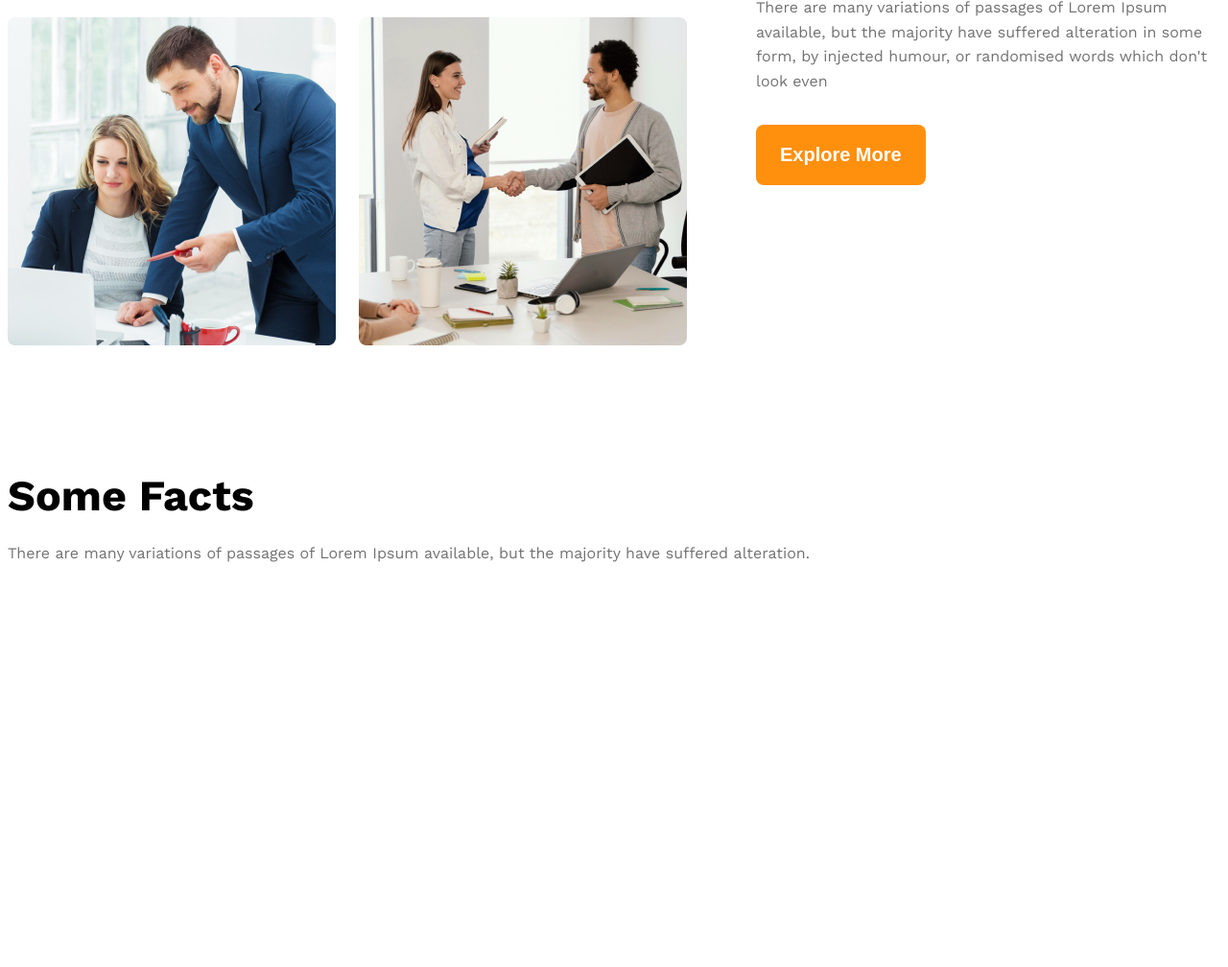
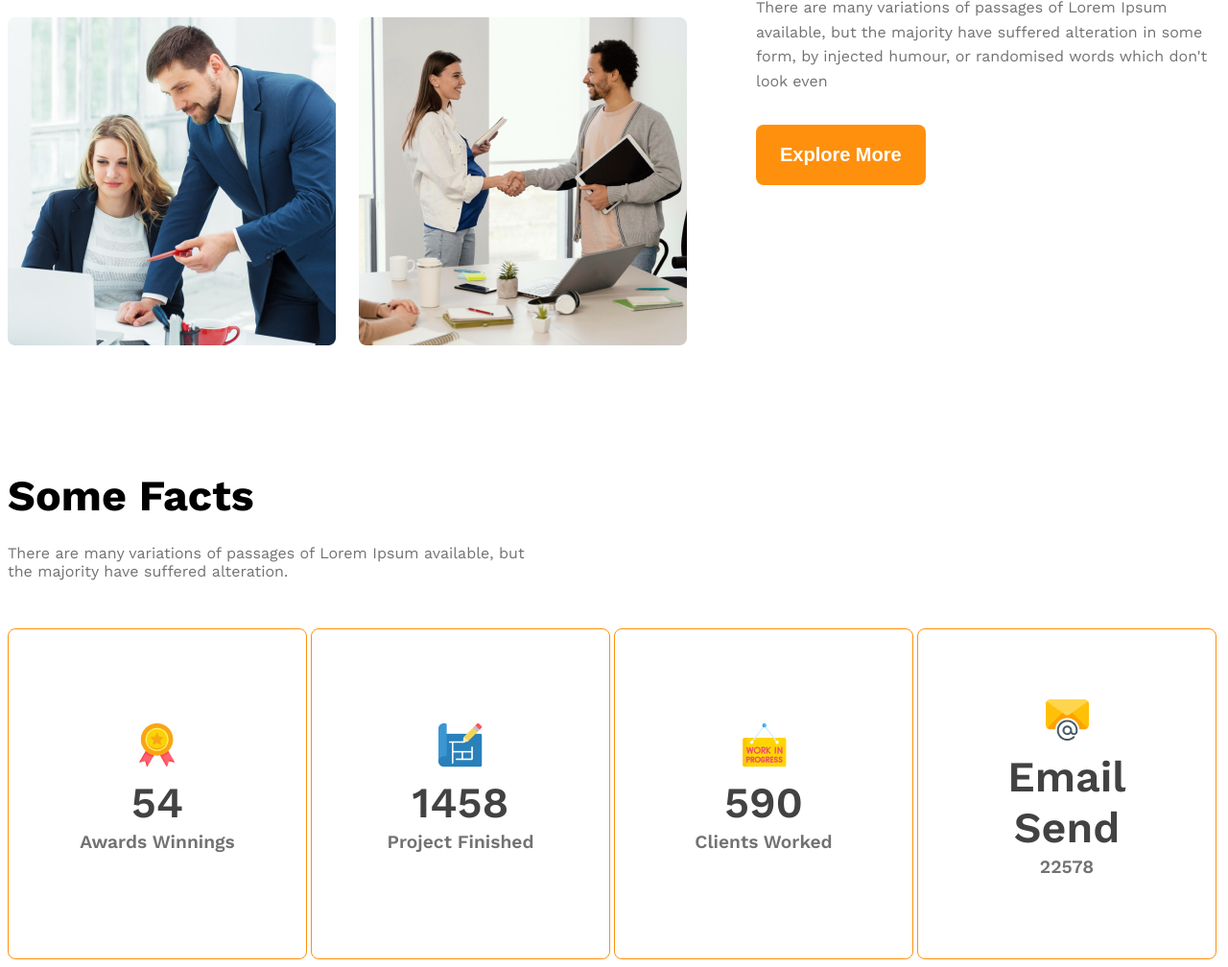
Before and after one commit to redoy49/architect-website, a plain HTML site: page index.html in a window 1280 px wide. Shown: the part 1682-2690 px from the top of the page at 96% size. Before the commit the page ends 2449 px from the top, so only its background shows below. Drawn offline with nearby package versions, Linux system fonts and the light colour scheme.

Commit message:
Completed some facts

```diff
--- a/index.html
+++ b/index.html
@@ -65,30 +65,38 @@
       <!-- Some facts -->
       <section>
         <h3 class="section-title">Some Facts</h3>
-        <p class="text-light-gray">
+        <p class="fact-description text-light-gray">
           There are many variations of passages of Lorem Ipsum available, but
           the majority have suffered alteration.
         </p>
         <div class="facts-container">
-          <div class="fact">
-            <img src="" alt="" class="fact-icon">
-            <h4 class="fact-number"></h4>
-            <h5 class="fact-name"></h5>
+          <div class="fact-card d-flex">
+            <div>
+              <img src="images/icons/ribon.png" alt="" class="fact-icon" />
+              <h4 class="fact-number text-gray">54</h4>
+              <h5 class="fact-name text-light-gray">Awards Winnings</h5>
+            </div>
           </div>
-          <div class="fact">
-            <img src="" alt="" class="fact-icon">
-            <h4 class="fact-number"></h4>
-            <h5 class="fact-name"></h5>
+          <div class="fact-card d-flex">
+            <div>
+              <img src="images/icons/projects.png" alt="" class="fact-icon" />
+              <h4 class="fact-number text-gray">1458</h4>
+              <h5 class="fact-name text-light-gray">Project Finished</h5>
+            </div>
           </div>
-          <div class="fact">
-            <img src="" alt="" class="fact-icon">
-            <h4 class="fact-number"></h4>
-            <h5 class="fact-name"></h5>
+          <div class="fact-card d-flex">
+            <div>
+              <img src="images/icons/customers.png" alt="" class="fact-icon" />
+              <h4 class="fact-number text-gray">590</h4>
+              <h5 class="fact-name text-light-gray">Clients Worked</h5>
+            </div>
           </div>
-          <div class="fact">
-            <img src="" alt="" class="fact-icon">
-            <h4 class="fact-number"></h4>
-            <h5 class="fact-name"></h5>
+          <div class="fact-card d-flex">
+            <div>
+              <img src="images/icons/email.png" alt="" class="fact-icon" />
+              <h4 class="fact-number text-gray">Email Send</h4>
+              <h5 class="fact-name text-light-gray">22578</h5>
+            </div>
           </div>
         </div>
       </section>
--- a/styles/architects.css
+++ b/styles/architects.css
@@ -132,6 +132,40 @@ main > section {
   margin-bottom: 2rem;
 }
 
+/* Facts section styles */
+.fact-description {
+  max-width: 542px;
+  margin-bottom: 50px;
+}
+
+.facts-container {
+  display: grid;
+  grid-template-columns: repeat(4, 1fr);
+}
+
+.fact-card {
+  border: 1px solid #ff900e;
+  padding: 45px 35px 58px 35px;
+  border-radius: 0.5rem;
+  width: 240px; /*width take fix , gap take flexible */
+  height: 240px;
+  justify-content: center;
+  align-items: center;
+  text-align: center;
+}
+
+.fact-number {
+  font-size: 2.8rem;
+  font-weight: 600;
+  margin: 0.4rem 0 0.2rem 0;
+}
+
+.fact-name {
+  font-size: 1.2rem;
+  font-weight: 600;
+  margin: 0;
+}
+
 /* Responsive media queries */
 @media (max-width: 576px) {
   .navbar,
```
